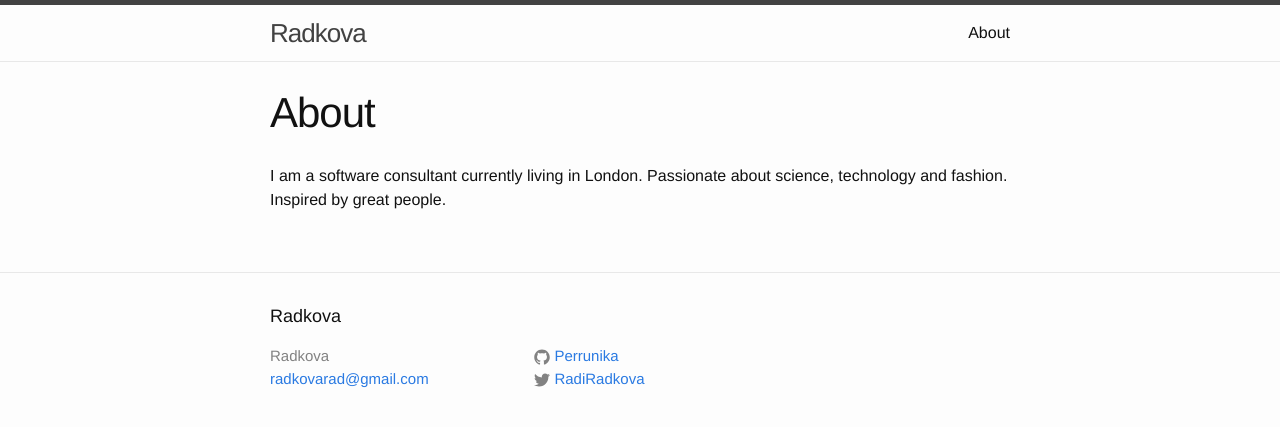
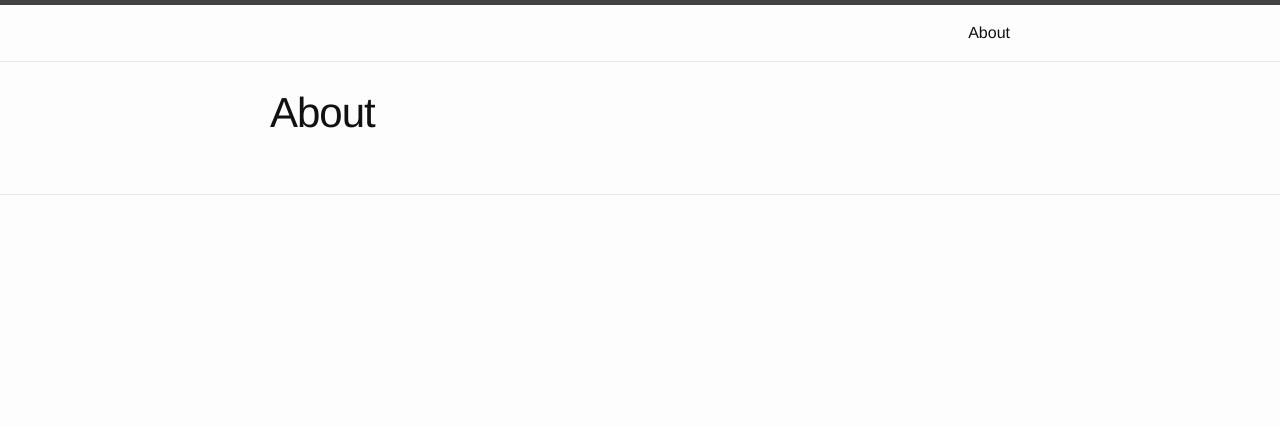
Before and after one commit to Perrunika/radkova.github.io, a Jekyll site: the page built from about.md, in a window 1280 px wide. Shown: the top 427 px of the page. Built offline with Jekyll 4.4.1, drawn with Linux system fonts in a browser that asks for light colours.

Commit message:
no message

```diff
--- a/_config.yml
+++ b/_config.yml
@@ -1,12 +1,12 @@
 # Site settings
-title: Radkova
-email: radkovarad@gmail.com
+title:
+email:
 description: > # this means to ignore newlines until "baseurl:"
 
 baseurl: "" # the subpath of your site, e.g. /blog/
 url: "http://yourdomain.com" # the base hostname & protocol for your site
-twitter_username: RadiRadkova
-github_username:  Perrunika
+twitter_username:
+github_username:
 
 # Build settings
 markdown: kramdown
--- a/about.md
+++ b/about.md
@@ -3,5 +3,3 @@ layout: page
 title: About
 permalink: /about/
 ---
-
-I am a software consultant currently living in London. Passionate about science, technology and fashion. Inspired by great people.
```
Also changed, not shown: assets/4.jpg (deleted), 3 other files.
